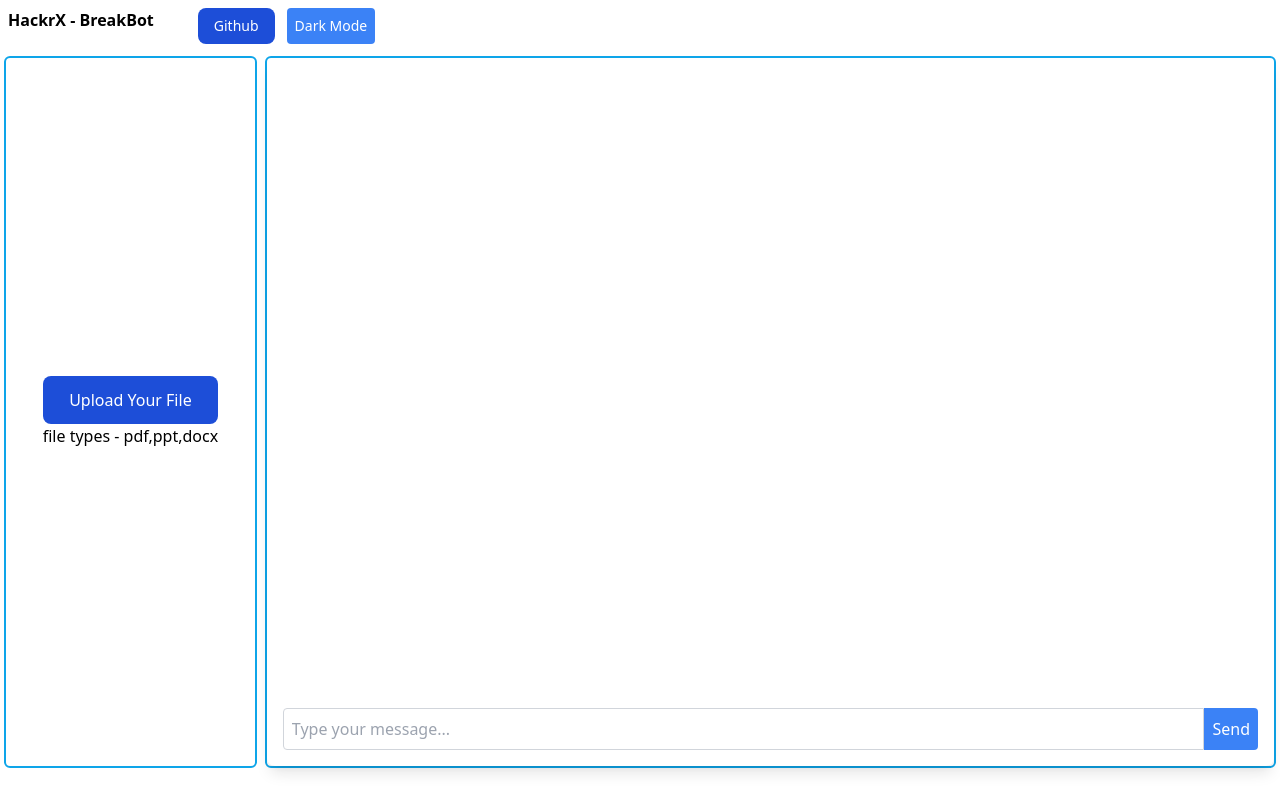
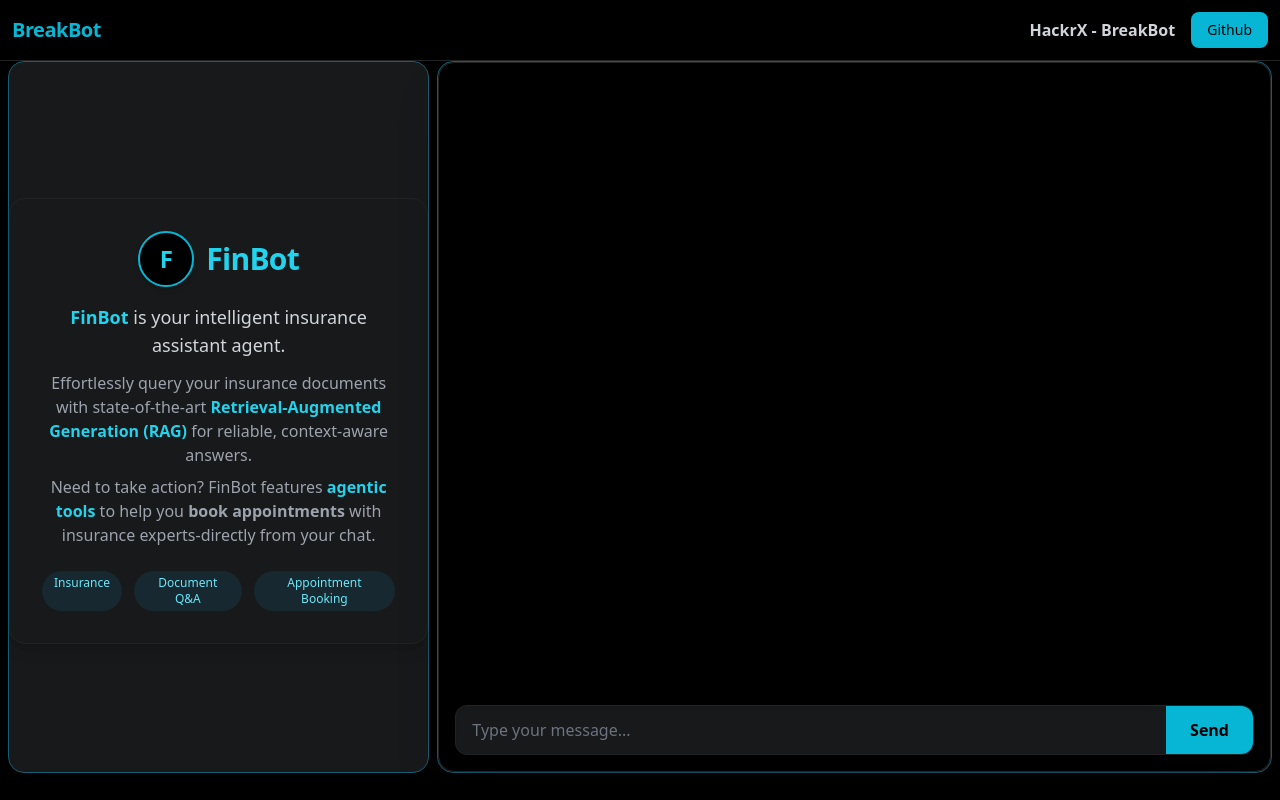
Before and after one commit to unknown7703/HackRx_Breakbot, a React (Create React App) app in the folder frontend/: page / in a window 1280 px wide. Built offline with nearby package versions, Linux system fonts and the light colour scheme.

Commit message:
ui update

```diff
--- a/frontend/src/components/Chat.jsx
+++ b/frontend/src/components/Chat.jsx
@@ -1,16 +1,20 @@
 import React from 'react';
 
-// Chat component to display individual chat messages
 const Chat = ({ sender, message }) => {
   const isUser = sender === 'user';
-  const chatContainerClass = isUser ? 'justify-end' : 'justify-start';
-  const chatBubbleClass = isUser ? ' text-right bg-blue-600 dark:bg-[#2F2F2F] text-white' : 'bg-gray-200 text-left';
-  const chatBubbleUserName = isUser ? 'User' : 'FinBot';
   return (
-    <div className={`flex ${chatContainerClass}`}>
-      <div className={`max-w-xs p-3 rounded-lg drop-shadow-md ${chatBubbleClass}`}>
-        <p className='font-bold'>{chatBubbleUserName}</p>
-        {message}
+    <div className={`flex ${isUser ? 'justify-end' : 'justify-start'}`}>
+      <div
+        className={`max-w-lg px-5 py-3 rounded-2xl shadow
+          ${isUser
+            ? 'bg-cyan-500 text-black rounded-br-none'
+            : 'bg-[#18191a] text-gray-200 rounded-bl-none border border-[#232323]'}
+          `}
+      >
+        <span className="block text-xs font-semibold mb-1 opacity-60">
+          {isUser ? 'You' : 'FinBot'}
+        </span>
+        <span className="text-base break-words">{message}</span>
       </div>
     </div>
   );
--- a/frontend/src/components/ChatWindow.jsx
+++ b/frontend/src/components/ChatWindow.jsx
@@ -1,4 +1,4 @@
-import React, { useState,useEffect,useRef } from 'react';
+import React, { useState, useEffect, useRef } from 'react';
 import Chat from './Chat';
 
 const ChatBotWindow = () => {
@@ -6,83 +6,64 @@ const ChatBotWindow = () => {
   const [userInput, setUserInput] = useState('');
   const chatRef = useRef(null);
 
-  //user message to chat history
+  // Add message to chat history
   const addMessageToChatHistory = (sender, message) => {
-    setChatHistory((prevChatHistory) => [
-      ...prevChatHistory,
-      { sender, message }
-    ]);
+    setChatHistory((prev) => [...prev, { sender, message }]);
   };
 
-  // call chat api
+  // Send message handler
   const handleSendMessage = async () => {
-    setUserInput('');
     if (userInput.trim() === '') return;
     addMessageToChatHistory('user', userInput);
-
+    setUserInput('');
     try {
       const response = await fetch('http://localhost:8080/chat/', {
         method: 'POST',
-        headers: {
-          'Content-Type': 'application/json'
-        },
-        body: JSON.stringify({ query: userInput })
+        headers: { 'Content-Type': 'application/json' },
+        body: JSON.stringify({ query: userInput }),
       });
-
       const data = await response.json();
-      const botMessage = data.bot_message;
-
-      renderBotMessage(botMessage);
-
+      addMessageToChatHistory('bot', data.bot_message);
     } catch (error) {
-      console.error('Error sending message:', error);
+      addMessageToChatHistory('bot', 'Sorry, something went wrong.');
     }
-
   };
 
-    //add response from api to char render list
-  const renderBotMessage = (message) => {
-    addMessageToChatHistory('bot', message);
-  };
-
-  //auto scroll to bottom in chat window
+  // Auto-scroll
   useEffect(() => {
     if (chatRef.current) {
       chatRef.current.scrollTop = chatRef.current.scrollHeight;
     }
   }, [chatHistory]);
 
-
-  //event changes
-  const handleInputChange = (e) => {
-    setUserInput(e.target.value);
-  };
-
+  // Input handlers
+  const handleInputChange = (e) => setUserInput(e.target.value);
   const handleKeyPress = (e) => {
-    if (e.key === 'Enter') {
-      handleSendMessage();
-    }
+    if (e.key === 'Enter') handleSendMessage();
   };
 
   return (
-    <div className="w-[100%] mx-auto h-[100%] rounded-lg flex flex-col justify-between p-4 bg-white shadow-lg dark:bg-[#212121]">
-      <div ref={chatRef}  className="flex-grow overflow-y-auto mb-4 space-y-2">
-        {chatHistory.map((chat, index) => (
-          <Chat key={index} sender={chat.sender} message={chat.message} />
+    <div className="w-full h-full rounded-2xl flex flex-col justify-between p-4 bg-black shadow-2xl border border-[#232323]">
+      <div
+        ref={chatRef}
+        className="flex-grow overflow-y-auto mb-4 space-y-4 scrollbar-thin scrollbar-thumb-[#232323] scrollbar-track-black"
+      >
+        {chatHistory.map((chat, idx) => (
+          <Chat key={idx} sender={chat.sender} message={chat.message} />
         ))}
-      </div >
-      <div className="flex dark:bg-[#2F2F2F]">
+      </div>
+      <div className="flex bg-[#18191a] rounded-xl shadow-inner border border-[#232323]">
         <input
           type="text"
           value={userInput}
           onChange={handleInputChange}
-          onKeyPress={handleKeyPress}
+          onKeyDown={handleKeyPress}
           placeholder="Type your message..."
-          className="flex-grow p-2 border border-gray-300 rounded-l focus:outline-none dark:bg-[#2F2F2F] text-white"
+          className="flex-grow px-4 py-3 bg-transparent text-white placeholder-gray-500 focus:outline-none rounded-l-xl"
         />
         <button
           onClick={handleSendMessage}
-          className="bg-blue-500 text-white p-2 rounded-r hover:bg-blue-600 transition-colors"
+          className="bg-cyan-500 hover:bg-cyan-400 transition-colors px-6 py-3 rounded-r-xl font-semibold text-black"
         >
           Send
         </button>
--- /dev/null
+++ b/frontend/src/components/FinBotDescription.jsx
@@ -0,0 +1,28 @@
+import React from 'react';
+
+const FinBotDescription = () => (
+  <section className="w-full max-w-xl mx-auto mt-8 mb-6 bg-[#18191a] border border-[#232323] rounded-2xl shadow-lg p-8 flex flex-col items-center text-center">
+    <div className="flex items-center mb-4">
+      <div className="bg-black border-2 border-cyan-500 rounded-full w-14 h-14 flex items-center justify-center shadow-md mr-3">
+        <span className="text-cyan-400 font-bold text-2xl">F</span>
+      </div>
+      <h1 className="text-3xl font-extrabold tracking-tight text-cyan-400">FinBot</h1>
+    </div>
+    <p className="text-gray-300 text-lg mb-3">
+      <span className="font-semibold text-cyan-400">FinBot</span> is your intelligent insurance assistant agent.
+    </p>
+    <p className="text-gray-400 mb-2">
+      Effortlessly query your insurance documents with state-of-the-art <span className="text-cyan-400 font-semibold">Retrieval-Augmented Generation (RAG)</span> for reliable, context-aware answers.
+    </p>
+    <p className="text-gray-400 mb-4">
+      Need to take action? FinBot features <span className="text-cyan-400 font-semibold">agentic tools</span> to help you <span className="font-semibold">book appointments</span> with insurance experts-directly from your chat.
+    </p>
+    <div className="flex flex-row gap-3 mt-2">
+      <span className="bg-cyan-900/30 text-cyan-300 px-3 py-1 rounded-full text-xs font-medium">Insurance</span>
+      <span className="bg-cyan-900/30 text-cyan-300 px-3 py-1 rounded-full text-xs font-medium">Document Q&A</span>
+      <span className="bg-cyan-900/30 text-cyan-300 px-3 py-1 rounded-full text-xs font-medium">Appointment Booking</span>
+    </div>
+  </section>
+);
+
+export default FinBotDescription;
--- a/frontend/src/components/Layout.jsx
+++ b/frontend/src/components/Layout.jsx
@@ -1,18 +1,23 @@
-import Navbar from "./Navbar";
-import Uploader from "./Uploader";
-import ChatBotWindow from "./ChatWindow";
-const Layout =()=>{
-    return(
-        <div className="flex flex-col w-screen h-screen">
-            <div>
-                <Navbar/>
-            </div>
-            <div className="flex flex-row w-[100%] h-[90%] dark:bg-[#212121]">
-                <div className="hidden md:flex flex-row w-[20%] m-1 justify-center items-center border-solid border-2 border-sky-500 rounded-md"><Uploader/></div>
-                <div className="flex flex-row w-[100%] m-1 justify-center items-center border-solid border-2 border-sky-500 rounded-md md:w-[80%]"><ChatBotWindow/></div>
-            </div>
+import React from 'react';
+import Navbar from './Navbar';
+import Uploader from './Uploader';
+import ChatBotWindow from './ChatWindow';
+import FinBotDescription from './FinBotDescription';
+
+const Layout = () => {
+  return (
+    <div className="flex flex-col w-screen h-screen bg-black text-white">
+      <Navbar />
+      <div className="flex flex-row w-full h-[90%] px-2 pb-2 gap-2">
+        <div className="hidden md:flex w-1/3 h-full justify-center items-center bg-[#18191a] border border-cyan-800 rounded-2xl shadow-lg">
+          <FinBotDescription />
         </div>
-    );
+        <div className="flex flex-1 h-full justify-center items-center bg-[#18191a] border border-cyan-800 rounded-2xl shadow-lg">
+          <ChatBotWindow />
+        </div>
+      </div>
+    </div>
+  );
 };
 
-export default Layout
+export default Layout;
--- a/frontend/src/components/Navbar.jsx
+++ b/frontend/src/components/Navbar.jsx
@@ -1,7 +1,7 @@
 import React, { useEffect, useState } from 'react';
 
 const Navbar = () => {
-    const [isDarkMode, setIsDarkMode] = useState(false);
+  const [isDarkMode, setIsDarkMode] = useState(true); // Default to dark mode for this theme
 
   // Toggle dark mode and update localStorage
   const toggleDarkMode = () => {
@@ -18,36 +18,37 @@ const Navbar = () => {
   // Load dark mode preference from localStorage on initial load
   useEffect(() => {
     const savedTheme = localStorage.getItem('theme');
-      if (savedTheme === 'dark') {
+    if (savedTheme === 'dark' || savedTheme === null) { // Default to dark for this theme
       setIsDarkMode(true);
       document.documentElement.classList.add('dark');
     }
   }, []);
 
   return (
-      <nav className="bg-white border-gray-200 dark:bg-gray-900">
-        <div className="max-w-screen-xl flex flex-wrap items-center justify-between mx-auto p-2">
-          <div className="flex md:order-2 space-x-3 md:space-x-3 rtl:space-x-reverse">
-          <p className="text-black mr-8 font-bold dark:text-white">HackrX - BreakBot</p>
+    <nav className="bg-black border-b border-[#232323] shadow-md">
+      <div className="max-w-screen-xl flex flex-wrap items-center justify-between mx-auto p-3">
+        <div className="flex items-center">
+          <span className="text-cyan-500 text-xl font-bold tracking-tight">BreakBot</span>
+        </div>
+
+        <div className="flex md:order-2 space-x-4 items-center">
+          <p className="text-gray-300 font-semibold hidden sm:block">HackrX - BreakBot</p>
+
           <button
             type="button"
-              className="text-white bg-blue-700 mr-8 hover:bg-blue-800 focus:ring-4 focus:outline-none focus:ring-blue-300 font-medium rounded-lg text-sm px-4 py-2 text-center dark:bg-blue-600"
+            className="text-black bg-cyan-500 hover:bg-cyan-400 transition-colors focus:ring-2 focus:ring-cyan-600 font-medium rounded-lg text-sm px-4 py-2"
           >
             Github
           </button>
+
           <button
             type="button"
-              className=" text-white bg-blue-700 mr-8 hover:bg-blue-800 focus:ring-4 focus:outline-none focus:ring-blue-300 font-medium rounded-lg text-sm px-4 py-2 text-center dark:bg-blue-600 md:hidden"
+            className="text-black bg-cyan-500 hover:bg-cyan-400 transition-colors focus:ring-2 focus:ring-cyan-600 font-medium rounded-lg text-sm px-4 py-2 md:hidden"
           >
             Upload
           </button>
 
-            <button
-                onClick={toggleDarkMode}
-                className="text-sm bg-blue-500 mr-8 text-white dark:bg-gray-700 p-2 rounded"
-                >
-                {isDarkMode ? 'Light Mode' : 'Dark Mode'}
-            </button>
+
         </div>
       </div>
     </nav>
```
Lines whose indentation alone changed are shown as unchanged.
